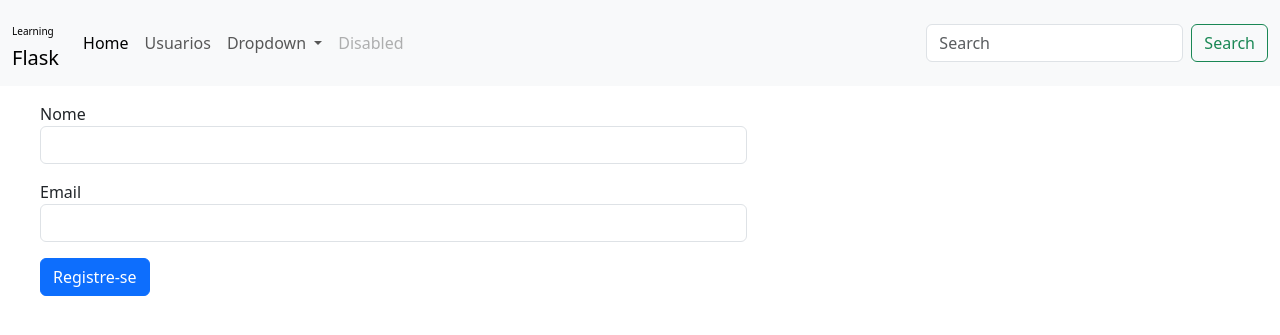
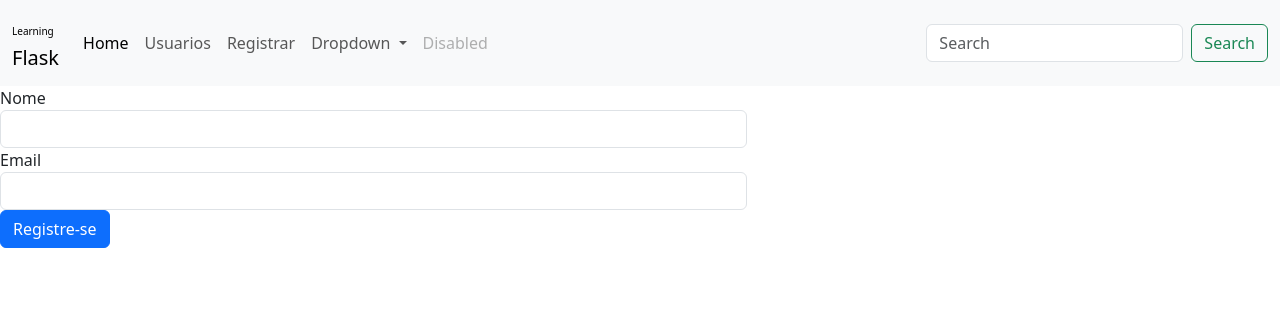
Before and after one commit to joaoepj/learning-flask, a Flask app: page /register in a window 1280 px wide. Shown: the top 335 px of the page. Run offline with Flask 3, Linux system fonts and the light colour scheme.

Commit message:
Fix some typos

```diff
--- a/app.py
+++ b/app.py
@@ -71,6 +71,7 @@ def register():
     form = RegistrationForm()
     if form.validate_on_submit():
         flash('Conta criada {form.username.data}!', 'success')
+        return redirect(url_for('home'))
     return render_template('register.html', title='Register', form=form)
 
 
--- a/templates/index.html
+++ b/templates/index.html
@@ -1,4 +1,4 @@
-{% extends "layout.html" %}
+{% extends "base.html" %}
 
 {% block content %}
 
--- a/templates/layout.html
+++ b/templates/layout.html
@@ -12,6 +12,9 @@
                 </li>
                 <li class="nav-item">
                     <a class="nav-link" href="/users">Usuarios</a>
+                </li>
+                <li class="nav-item">
+                    <a class="nav-link" href="/register">Registrar</a>
                 </li>
                 <li class="nav-item dropdown">
                     <a class="nav-link dropdown-toggle" href="#" role="button" data-bs-toggle="dropdown"
--- a/templates/register.html
+++ b/templates/register.html
@@ -7,17 +7,17 @@
             {{form.hiden_tag}}
 
             <fieldset class="form-group">
-                <dir class="form-group">
+                <div class="form-group">
                     {{form.username.label(class="form-control-label")}}
                     {{form.username(class="form-control form-control")}}
-                </dir>
-                <dir class="form-group">
+                </div>
+                <div class="form-group">
                     {{form.email.label(class="form-control-label")}}
                     {{form.email(class="form-control form-control")}}
-                </dir>
-                <dir class="form-group">
+                </div>
+                <div class="form-group">
                     {{form.submit(class="btn btn-primary")}}
-                </dir>
+                </div>
             </fieldset>
             </form>
 
```
